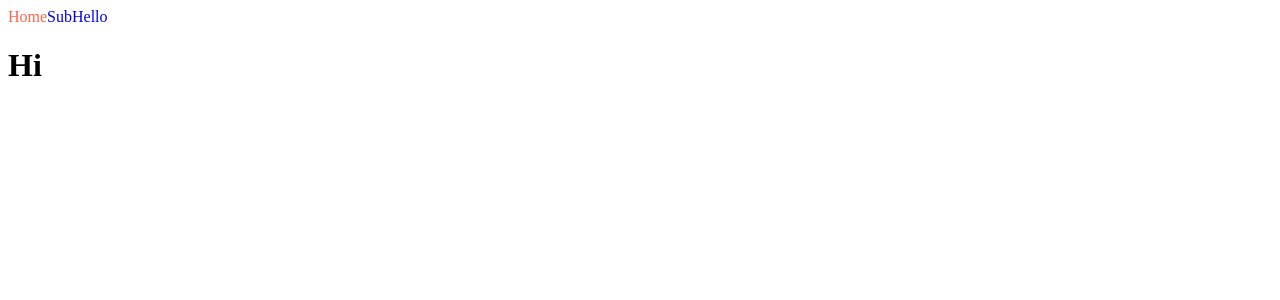
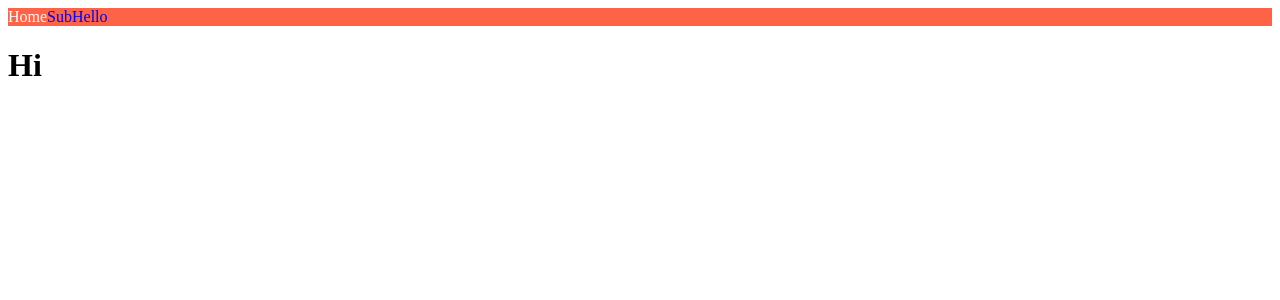
Before and after one commit to jieunheo/Nextjs_study, a Next.js app: page / in a window 1280 px wide. Shown: the top 300 px of the page. Built offline with nearby package versions, Linux system fonts and the light colour scheme.

Commit message:
styled jsx next에서 기본적으로 사용하는 css 적용 방식 style 태그 안에 속성으로 jsx를 준 후 중괄호와 백틱 안에 css를 입력

```diff
--- a/pages/components/NavBar.js
+++ b/pages/components/NavBar.js
@@ -1,6 +1,5 @@
 import Link from "next/link";
 import { useRouter } from "next/router";
-import classes from "./NavBar.module.css";
 
 export default function NavBar() {
   const router = useRouter();
@@ -8,20 +7,32 @@ export default function NavBar() {
   return (
     <nav>
       <Link href="/">
-        <a className={`${classes.link} ${router.pathname === "/" && classes.active}`}>
+        <a className={router.pathname === "/" && 'active'}>
           Home
         </a>
       </Link>
       <Link href="/sub">
-        <a className={[classes.link, router.pathname === "/sub" && classes.active].join(" ")}>
+        <a className={router.pathname === "/sub" && 'active'}>
           Sub
         </a>
       </Link>
       <Link href="/hello">
-        <a className={`${classes.link} ${router.pathname === "/hello" && classes.active}`}>
+        <a className={router.pathname === "/hello" && 'active'}>
           Hello
         </a>
       </Link>
+      <style jsx>{`
+        nav {
+          background-color: tomato;
+        }
+        a {
+          text-decoration: none;
+        }
+
+        .active {
+          color: white;
+        }
+      `}</style>
     </nav>
   );
 }
--- a/pages/components/NavBar.module.css
+++ /dev/null
@@ -1,7 +0,0 @@
-.link {
-  text-decoration: none;
-}
-
-.active {
-  color: tomato;
-}
```
